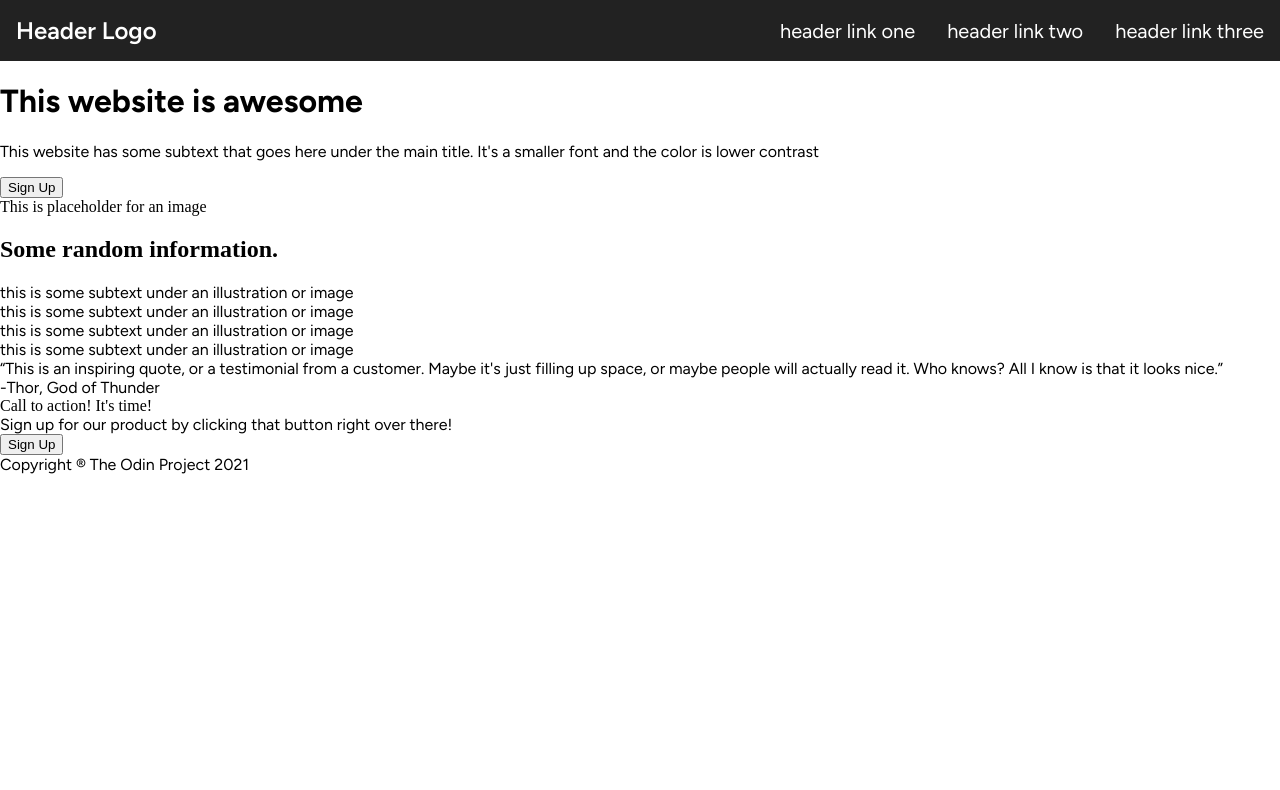
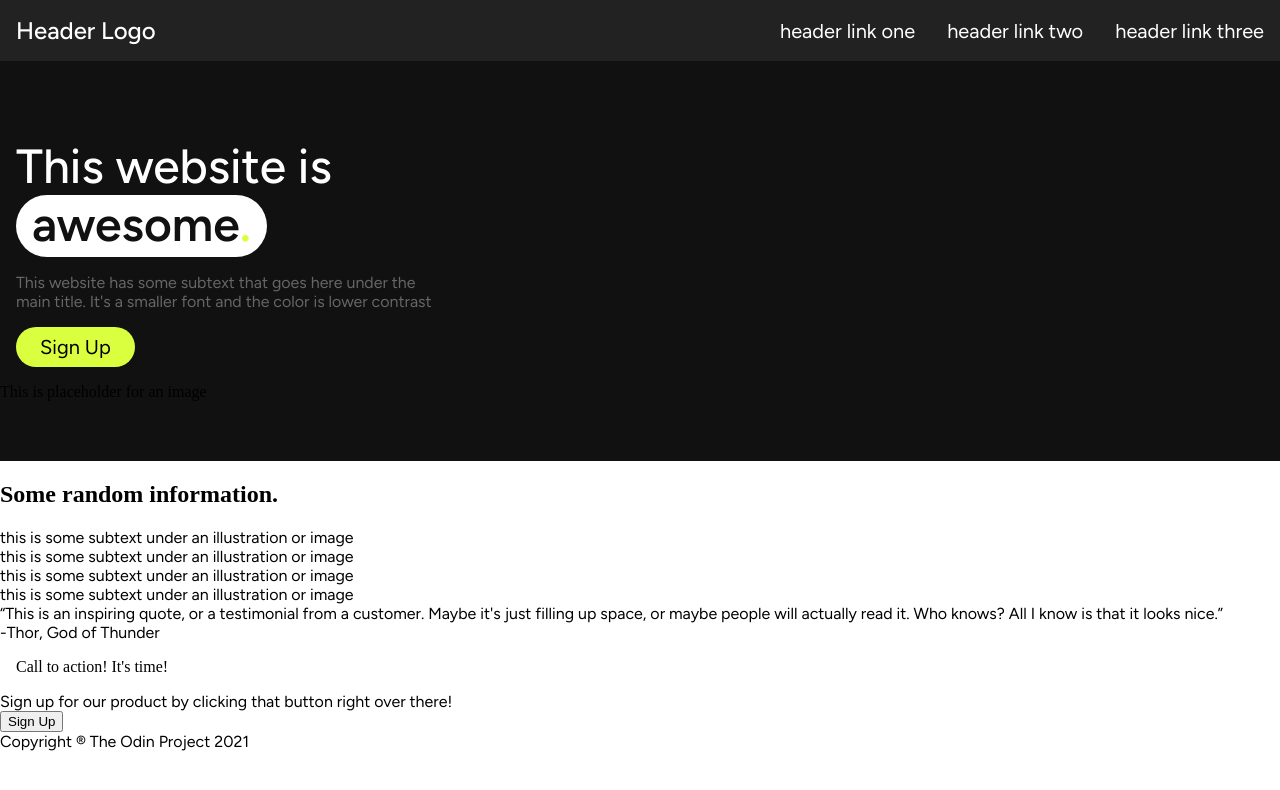
Before and after one commit to daxosak/landing-page, a plain HTML site: page index.html in a window 1280 px wide. Drawn offline with Linux system fonts and the light colour scheme.

Commit message:
Style title section

```diff
--- a/index.html
+++ b/index.html
@@ -25,9 +25,9 @@
     <div class="section" id="zero">
         <div class="container">
             <div class="title text">
-                <h1>This website is awesome</h1>
+                <h1>This website is <span>awesome<div class="dot">.</div></span></h1>
                 <div><p>This website has some subtext that goes here under the main title. It's a smaller font and the color is lower contrast</p></div>
-                <button>Sign Up</button>
+                <button class="text">Sign Up</button>
             </div>
             <div>
                 This is placeholder for an image
--- a/style.css
+++ b/style.css
@@ -38,9 +38,61 @@ body {
 
 .logo {
     font-size: 1.5rem;
-    font-weight: 600;
+    font-weight: 500;
 }
 
 .links {
     font-size: 1.25rem;
+    font-weight: 400;
 }
+
+.title {
+    display: flex;
+    flex-direction: column;
+    width: 50%;
+    padding: 16px;
+}
+
+.title h1 {
+   font-size: 3rem;
+   color: #fff;
+   font-weight: 500;
+   margin: 0;
+   margin-bottom: 16px;
+}
+
+.section#zero {
+    display: flex;
+    background-color: #111;
+    height: 400px;
+    align-items: center;
+}
+
+.title span {
+    display: inline-block;
+    color: #111;
+    background-color: #fff;
+    padding: 0px 16px 4px 16px;
+    border-radius: 64px;
+    font-weight: 600;
+}
+
+.dot {
+    display: inline-block;
+    color: #daff3e;
+}
+
+.title p {
+    color: #666;
+    margin: 0;
+    margin-bottom: 16px;
+}
+
+.title button {
+    background-color: #daff3e;
+    border: none;
+    padding: 8px 24px;
+    border-radius: 64px;
+    font-size: 1.25rem;
+    margin-right: auto;
+}
```
